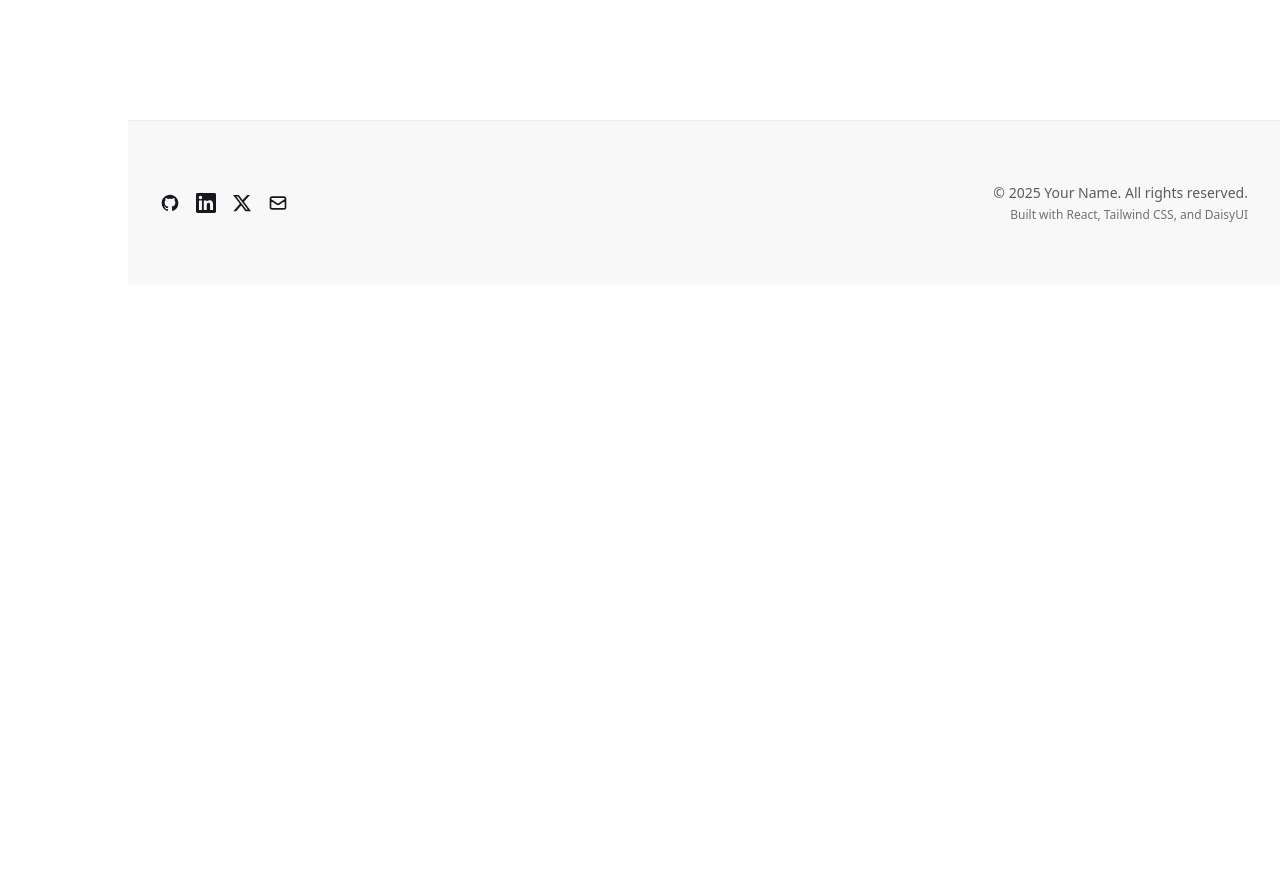
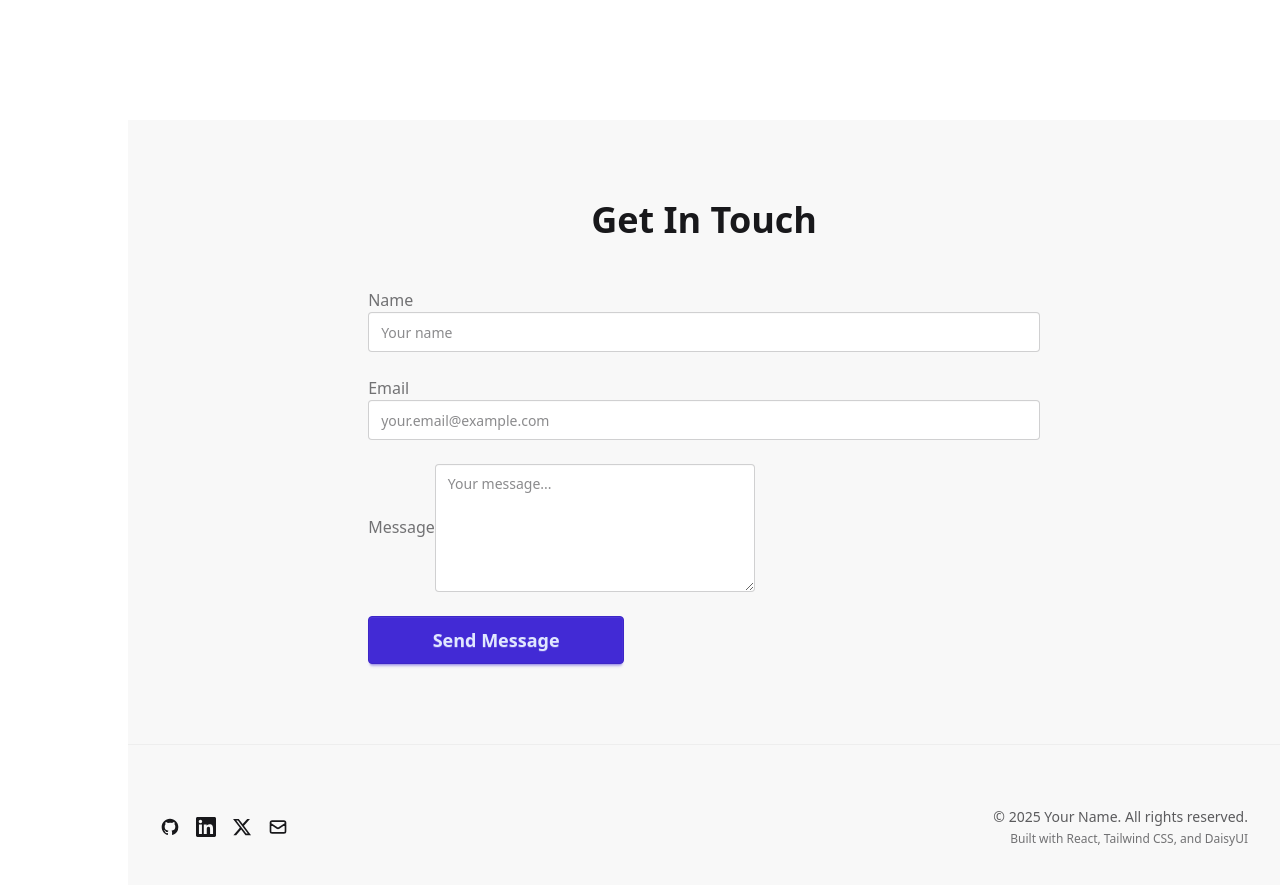
Before and after one commit to Kenta-Asakura/portfolio-v2, a React (Vite) app: page / in a window 1280 px wide. Shown: the part 2780-3665 px from the top of the page. Before the commit the page ends 3065 px from the top, so only its background shows below. Built offline with nearby package versions, Linux system fonts and the light colour scheme.

Commit message:
Contact Section component (base structure) created and rendered

```diff
--- a/src/App.jsx
+++ b/src/App.jsx
@@ -3,7 +3,7 @@ import Hero from './components/sections/Hero';
 import About from './components/sections/About';
 import Projects from './components/sections/Projects';
 import Experience from './components/sections/Experience';
-// import Contact from './components/sections/Contact';
+import Contact from './components/sections/Contact';
 
 function App() {
   return (
@@ -12,7 +12,7 @@ function App() {
       <About />
       <Projects />
       <Experience />
-      {/* <Contact /> */}
+      <Contact />
     </Layout>
   );
 }
--- /dev/null
+++ b/src/components/Sections/Contact.jsx
@@ -0,0 +1,93 @@
+import { useState } from 'react';
+
+function Contact() {
+  const [formState, setFormState] = useState({
+    name: '',
+    email: '',
+    message: ''
+  });
+  const [status, setStatus] = useState(null);
+
+  const handleSubmit = async (e) => {
+    e.preventDefault();
+    // TODO: Form submission logic here
+    setStatus('success');
+
+    // Reset form after 3 seconds
+    setTimeout(() => {
+      setStatus(null);
+      setFormState({ name: '', email: '', message: '' });
+    }, 3000);
+  };
+
+  return (
+    <section id="contact" className="py-20 bg-base-200">
+      <div className="container mx-auto px-4">
+        <h2 className="text-4xl font-bold text-center mb-12">Get In Touch</h2>
+
+        <div className="max-w-2xl mx-auto">
+          {status === 'success' && (
+            <div className="mb-6 p-4 bg-success/10 text-success rounded-lg border border-success/20">
+              ✓ Thank you! Your message has been sent successfully.
+            </div>
+          )}
+
+          <form onSubmit={handleSubmit} className="space-y-6">
+            {/* Name Field */}
+            <div className="form-control">
+              <label className="label">
+                <span className="label-text">Name</span>
+              </label>
+              <input
+                type="text"
+                placeholder="Your name"
+                className="input input-bordered w-full"
+                value={formState.name}
+                onChange={(e) => setFormState({...formState, name: e.target.value})}
+                required
+              />
+            </div>
+
+            {/* Email Field */}
+            <div className="form-control">
+              <label className="label">
+                <span className="label-text">Email</span>
+              </label>
+              <input
+                type="email"
+                placeholder="your.email@example.com"
+                className="input input-bordered w-full"
+                value={formState.email}
+                onChange={(e) => setFormState({...formState, email: e.target.value})}
+                required
+              />
+            </div>
+
+            {/* Message Field */}
+            <div className="form-control">
+              <label className="label">
+                <span className="label-text">Message</span>
+              </label>
+              <textarea
+                className="textarea textarea-bordered h-32"
+                placeholder="Your message..."
+                value={formState.message}
+                onChange={(e) => setFormState({...formState, message: e.target.value})}
+                required
+              />
+            </div>
+
+            <button
+              type="submit"
+              className="btn btn-primary btn-lg btn-wide"
+            >
+              Send Message
+            </button>
+          </form>
+        </div>
+      </div>
+    </section>
+  );
+}
+
+export default Contact;
--- a/src/components/layout/Header.jsx
+++ b/src/components/layout/Header.jsx
@@ -9,9 +9,9 @@ const NAV_LINKS = [
 ];
 
 const SOCIAL_LINKS = [
-  { name: 'GitHub', href: 'https://github.com/yourusername', icon: 'G' },
-  { name: 'LinkedIn', href: 'https://linkedin.com/in/yourusername', icon: 'in' },
-  { name: 'Twitter', href: 'https://twitter.com/yourusername', icon: 'X' }
+  { name: 'GitHub', href: 'https://github.com/Kenta-Asakura', icon: 'G' },
+  { name: 'LinkedIn', href: 'https://www.linkedin.com/in/kenta-asakura/', icon: 'in' },
+  { name: 'Wantedly', href: 'https://wantedly.com/', icon: 'X' }
 ];
 
 function Header() {
```
